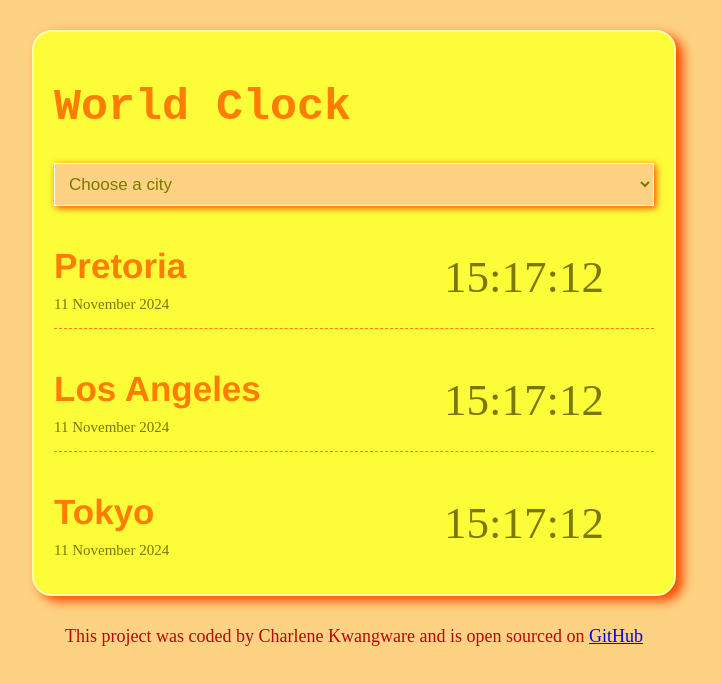
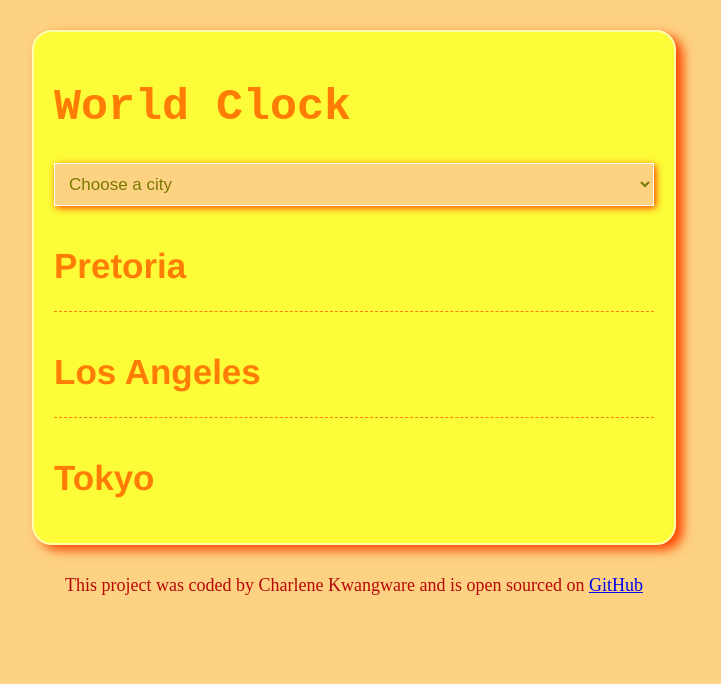
Before and after one commit to Charlene-Kwangware/world-clock, a plain HTML site: page index.html in a window 1280 px wide. Shown: the whole page, without its empty margins (286-1007 px from the left). Drawn offline with nearby package versions, Linux system fonts and the light colour scheme; a script that the page names is missing.

Commit message:
update index.html

```diff
--- a/index.html
+++ b/index.html
@@ -20,23 +20,23 @@
         <div>
           <h2>Pretoria</h2>
 
-          <div class="date">11 November 2024</div>
+          <div class="date"></div>
         </div>
-        <div class="time">15:17:12</div>
+        <div class="time"></div>
       </div>
       <div class="cities" id="los-angeles">
         <div>
           <h2>Los Angeles</h2>
-          <div class="date">11 November 2024</div>
+          <div class="date"></div>
         </div>
-        <div class="time">15:17:12</div>
+        <div class="time"></div>
       </div>
       <div class="cities" id="tokyo">
         <div>
           <h2>Tokyo</h2>
-          <div class="date">11 November 2024</div>
+          <div class="date"></div>
         </div>
-        <div class="time">15:17:12</div>
+        <div class="time"></div>
       </div>
     </div>
 
```
